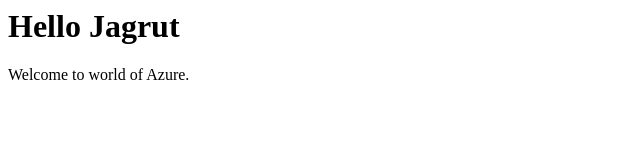
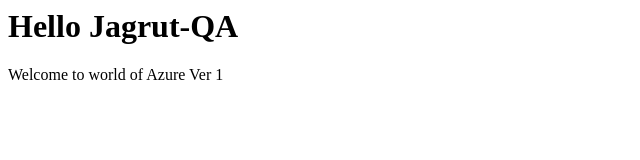
Before and after one commit to jagrutpatil/JagrutQA, a plain HTML site: page Index.html in a window 1280 px wide. Shown: the whole page, without its empty margins (0-640 px from the left). Drawn offline with Linux system fonts and the light colour scheme.

Commit message:
Add files via upload

```diff
--- a/Index.html
+++ b/Index.html
@@ -14,17 +14,17 @@
  <o:DocumentProperties>
   <o:Author>Windows User</o:Author>
   <o:LastAuthor>Windows User</o:LastAuthor>
-  <o:Revision>2</o:Revision>
+  <o:Revision>3</o:Revision>
   <o:TotalTime>1</o:TotalTime>
   <o:Created>2017-03-27T07:06:00Z</o:Created>
-  <o:LastSaved>2017-03-27T07:07:00Z</o:LastSaved>
+  <o:LastSaved>2017-03-27T07:47:00Z</o:LastSaved>
   <o:Pages>1</o:Pages>
-  <o:Words>5</o:Words>
-  <o:Characters>35</o:Characters>
+  <o:Words>7</o:Words>
+  <o:Characters>41</o:Characters>
   <o:Company>Symantec</o:Company>
   <o:Lines>1</o:Lines>
   <o:Paragraphs>1</o:Paragraphs>
-  <o:CharactersWithSpaces>39</o:CharactersWithSpaces>
+  <o:CharactersWithSpaces>47</o:CharactersWithSpaces>
   <o:Version>15.00</o:Version>
  </o:DocumentProperties>
  <o:OfficeDocumentSettings>
@@ -37,8 +37,6 @@
  <w:WordDocument>
   <w:View>Print</w:View>
   <w:Zoom>110</w:Zoom>
-  <w:SpellingState>Clean</w:SpellingState>
-  <w:GrammarState>Clean</w:GrammarState>
   <w:TrackMoves>false</w:TrackMoves>
   <w:TrackFormatting/>
   <w:ValidateAgainstSchemas/>
@@ -53,6 +51,7 @@
    <w:BreakWrappedTables/>
    <w:SplitPgBreakAndParaMark/>
   </w:Compatibility>
+  <w:BrowserLevel>MicrosoftInternetExplorer4</w:BrowserLevel>
   <m:mathPr>
    <m:mathFont m:val="Cambria Math"/>
    <m:brkBin m:val="before"/>
@@ -752,9 +751,9 @@
 
 <div class=WordSection1>
 
-<h1><span style='mso-fareast-font-family:"Times New Roman"'>Hello Jagrut<o:p></o:p></span></h1>
+<h1><span style='mso-fareast-font-family:"Times New Roman"'>Hello Jagrut-QA<o:p></o:p></span></h1>
 
-<p>Welcome to world of Azure.</p>
+<p>Welcome to world of Azure Ver 1</p>
 
 </div>
 
```
